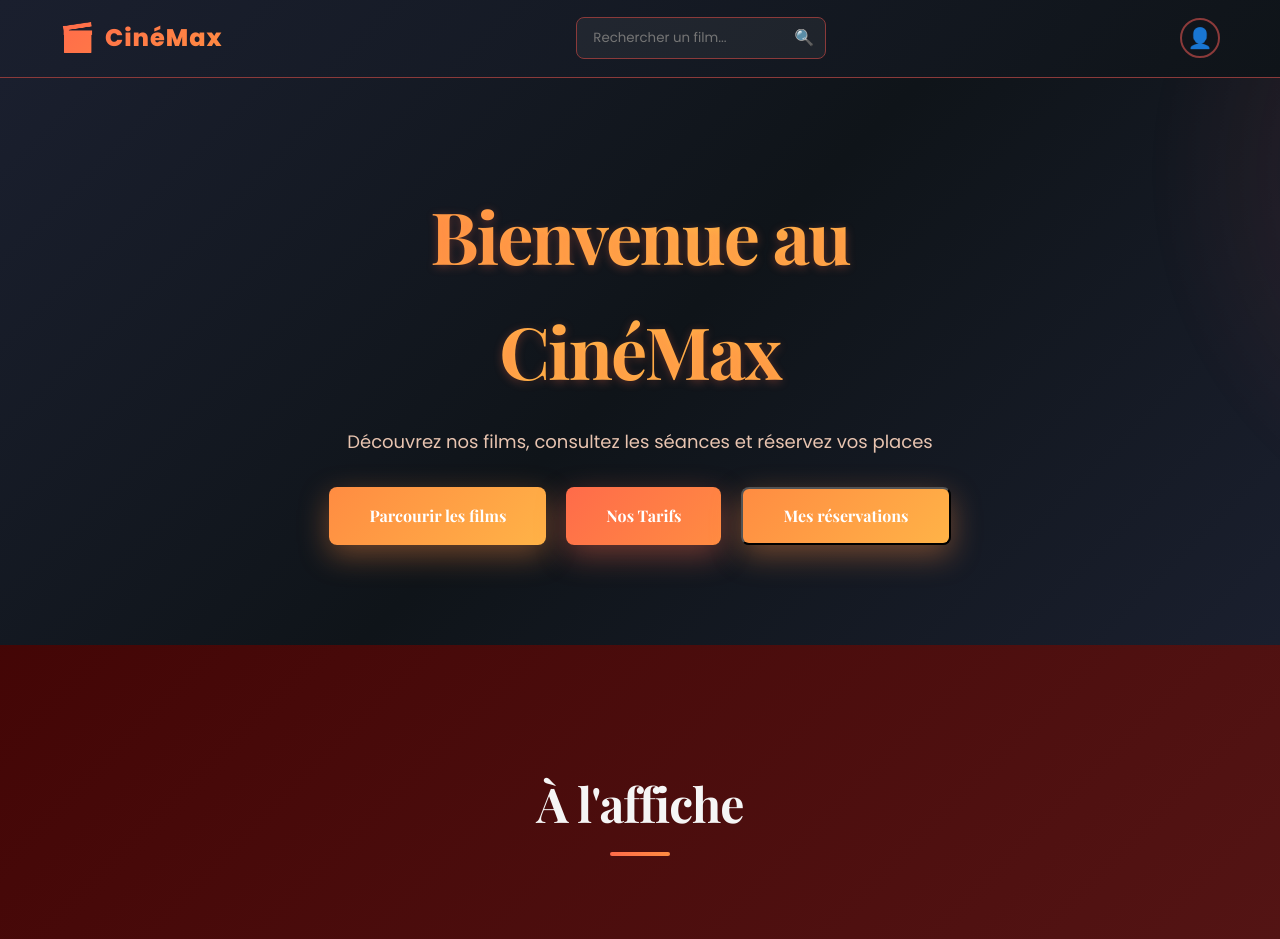
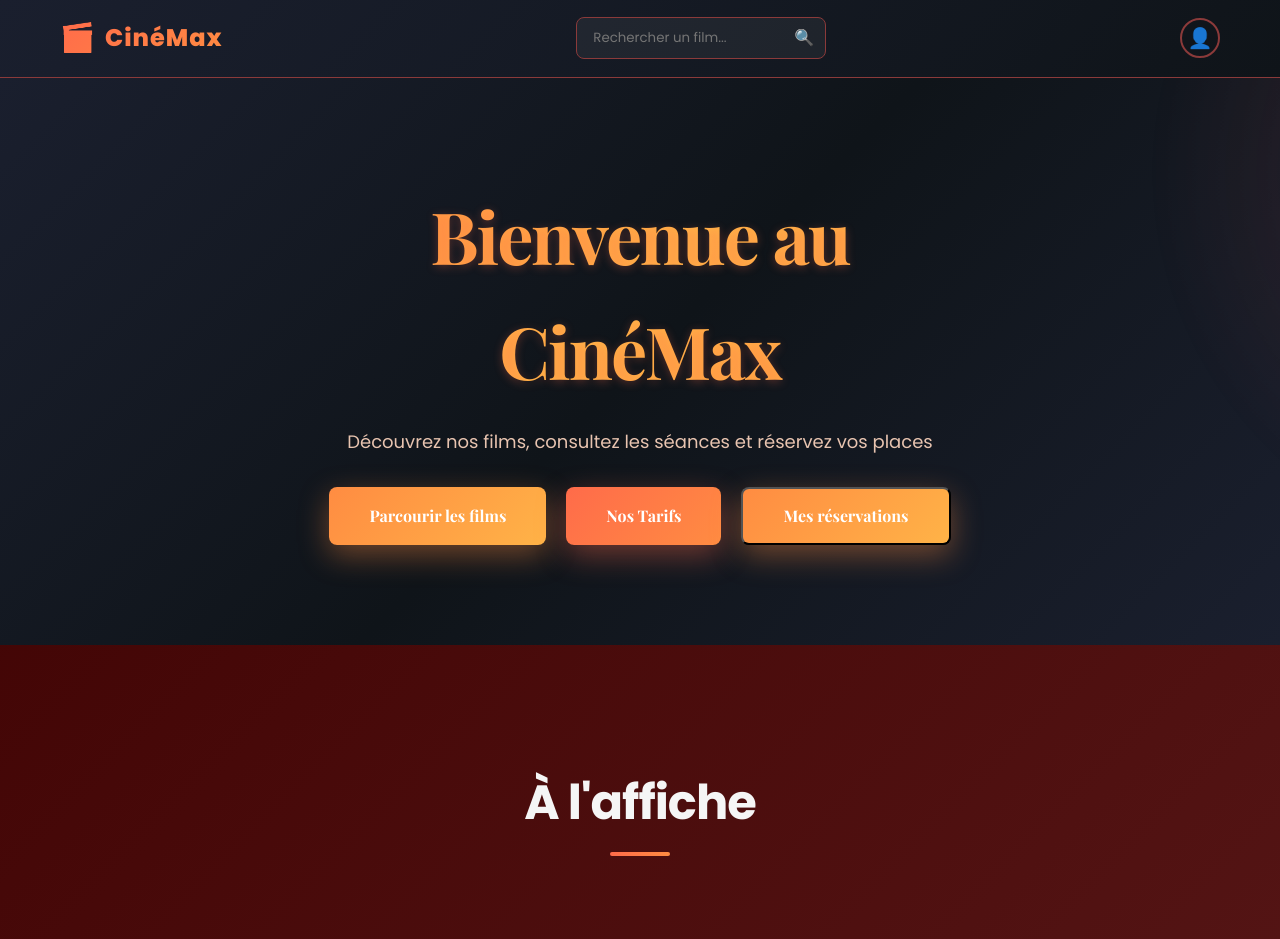
Before and after one commit to Synthia0401/informatique, a Flask app: page / in a window 1280 px wide. Shown: the top 939 px of the page. Run offline with Flask 3, Linux system fonts and the light colour scheme.

Commit message:
Replace section title font from Playfair Display to Poppins
Changed .section-title font-family from serif (Playfair Display) to modern sans-serif (Poppins) for cleaner appearance.

🤖 Generated with Claude Code

Co-Authored-By: Claude <noreply@anthropic.com>

```diff
--- a/frontend/static/style.css
+++ b/frontend/static/style.css
@@ -366,7 +366,7 @@ main {
    ======================================== */
 
 .section-title {
-    font-family: 'Playfair Display', serif;
+    font-family: 'Poppins', sans-serif;
     font-size: 48px;
     font-weight: 700;
     text-align: center;
```
